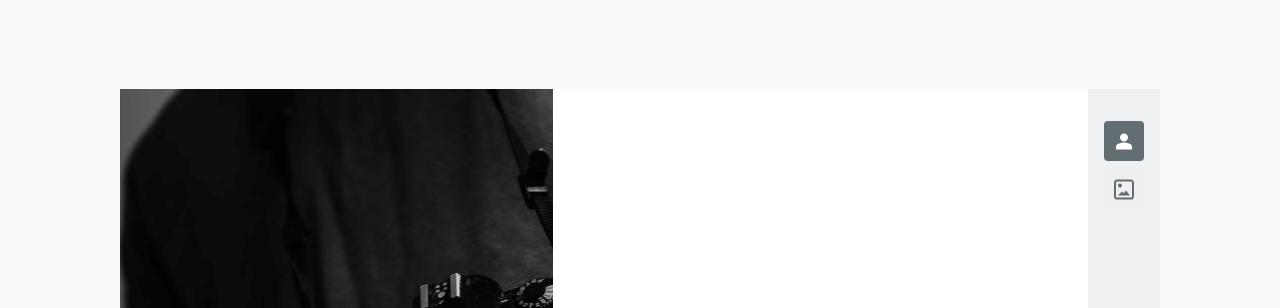
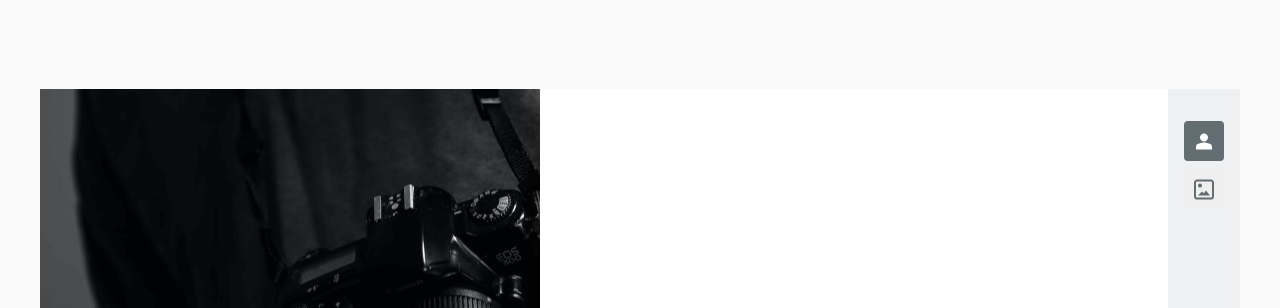
Before and after one commit to flexible-study/publishing, a plain HTML site: page 2기/jungsu/week2/index.html in a window 1280 px wide. Shown: the top 308 px of the page. Drawn offline with Linux system fonts and the light colour scheme.

Commit message:
fix: .wrap  불필요하게  높이에 더한 padding 삭제, 좌우 padding을 pc와 테블릿을 모두 테블릿으로 통일

```diff
--- a/2기/jungsu/week2/style/common.css
+++ b/2기/jungsu/week2/style/common.css
@@ -21,9 +21,9 @@ button {
 }
 
 .wrap {
-  max-width: calc(120rem + 12rem + 12rem);
-  min-height: calc(78.3rem + 8.85rem + 8.85rem);
-  padding: 8.85rem 12rem;
+  max-width: calc(120rem + 3.2rem + 3.2rem);
+  min-height: 78.3rem;
+  padding: 8.85rem 3.2rem;
   margin: 0 auto;
 
   display: flex;
@@ -64,8 +64,8 @@ button {
 
 @media (max-width: 1023px) {
   .wrap {
-    max-width: calc(70.4rem + 3.2rem + 3.2em);
-    min-height: calc(78.3rem + 12.05rem + 12.05rem);
+    max-width: calc(70.4rem+ 3.2rem + 3.2rem);
+    min-height: 78.3rem;
     padding: 12.05rem 3.2rem;
   }
 
```
